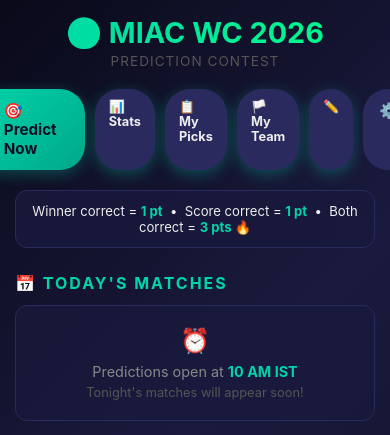
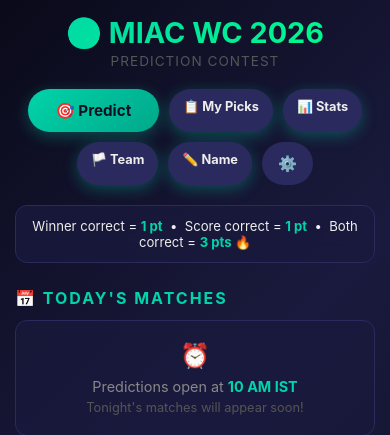
Before and after one commit to cpdnajmal-lgtm/wc-predictions, a Flask app: page / in a window 390 px wide; the page is wider, and only the part inside the window is pictured. Shown: the top 435 px of that part. Run offline with Flask 3, Linux system fonts and the light colour scheme; data that the repository does not hold is empty; some libraries are stand-ins or nearby versions.

Commit message:
fix: Nav buttons wrap properly on mobile, shorter labels

```diff
--- a/templates/home.html
+++ b/templates/home.html
@@ -54,12 +54,12 @@
     {% if messages %}{% for msg in messages %}<div class="flash">{{ msg }}</div>{% endfor %}{% endif %}
     {% endwith %}
 
-    <div class="nav">
-        <a href="{{ url_for('predict') }}">🎯 Predict Now</a>
+    <div class="nav" style="flex-wrap:wrap;">
+        <a href="{{ url_for('predict') }}">🎯 Predict</a>
+        <a href="{{ url_for('my_picks') }}" style="background:#2a2a5e; color:#eee; font-size:0.8em; padding:10px 14px;">📋 My Picks</a>
         <a href="{{ url_for('stats') }}" style="background:#2a2a5e; color:#eee; font-size:0.8em; padding:10px 14px;">📊 Stats</a>
-        <a href="{{ url_for('my_picks') }}" style="background:#2a2a5e; color:#eee; font-size:0.8em; padding:10px 14px;">📋 My Picks</a>
-        <a href="{{ url_for('set_fav_team') }}" style="background:#2a2a5e; color:#eee; font-size:0.8em; padding:10px 14px;">🏳️ My Team</a>
-        <a href="{{ url_for('profile') }}" style="background:#2a2a5e; color:#eee; font-size:0.8em; padding:10px 14px;">✏️</a>
+        <a href="{{ url_for('set_fav_team') }}" style="background:#2a2a5e; color:#eee; font-size:0.8em; padding:10px 14px;">🏳️ Team</a>
+        <a href="{{ url_for('profile') }}" style="background:#2a2a5e; color:#eee; font-size:0.8em; padding:10px 14px;">✏️ Name</a>
         <a href="{{ url_for('admin') }}" class="admin-btn">⚙️</a>
     </div>
 
```
